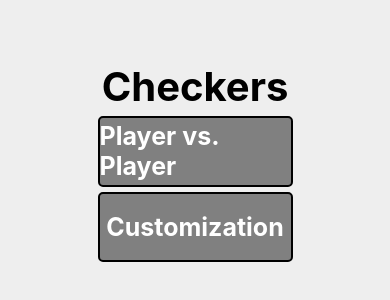
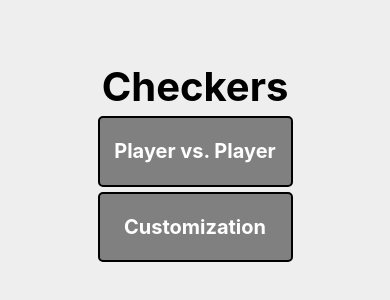
Before and after one commit to patricksemler/checkers, a React Native app: screen / in a window 390 px wide. Shown: the part 260-560 px from the top of the page. Built offline with nearby package versions, Linux system fonts and the light colour scheme.

Commit message:
Minor fixes

```diff
--- a/App.js
+++ b/App.js
@@ -79,8 +79,8 @@ export default class App extends Component {
         [null, PIECES.BLACK, null, PIECES.BLACK, null, PIECES.BLACK, null, PIECES.BLACK],
         [PIECES.BLACK, null, PIECES.BLACK, null, PIECES.BLACK, null, PIECES.BLACK, null],
         [null, PIECES.BLACK, null, PIECES.BLACK, null, PIECES.BLACK, null, PIECES.BLACK],
-        [null, null, null, null, PIECES.BLACK_KING, null, null, null],
-        [null, null, null, null, null, null, PIECES.RED_KING, null],
+        [null, null, null, null, null, null, null, null],
+        [null, null, null, null, null, null, null, null],
         [PIECES.RED, null, PIECES.RED, null, PIECES.RED, null, PIECES.RED, null],
         [null, PIECES.RED, null, PIECES.RED, null, PIECES.RED, null, PIECES.RED],
         [PIECES.RED, null, PIECES.RED, null, PIECES.RED, null, PIECES.RED, null],
@@ -508,7 +508,7 @@ const styles = StyleSheet.create({
     fontWeight: "bold",
   },
   buttonText: {
-    fontSize: 25,
+    fontSize: 20,
     fontWeight: "bold",
     color: "white",
   },
```
Also changed, not shown: package.json (+4 -4 lines), 1 other file (tests, documents, lock files or other folders).
